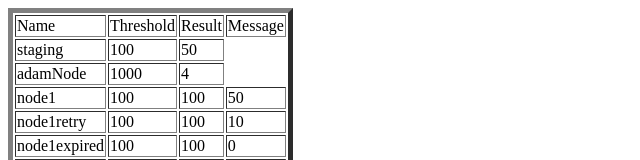
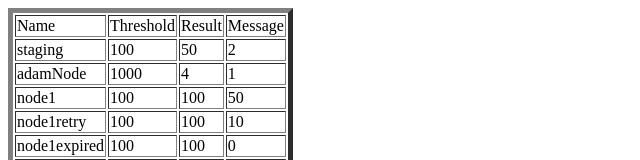
Before and after one commit to bworkspace/bworkspace.github.io, a plain HTML site: page Diagnostics.html in a window 1280 px wide. Shown: the top 160 px of the page, without its empty margins (0-640 px from the left). Drawn offline with Linux system fonts and the light colour scheme.

Commit message:
Update Diagnostics.html

```diff
--- a/Diagnostics.html
+++ b/Diagnostics.html
@@ -15,11 +15,13 @@
 					<td> staging </td>
 					<td> 100 </td>
 					<td> 50 </td>
+					<td> 2 </td>
 				</tr>
 				<tr>
 					<td> adamNode </td>
 					<td> 1000 </td>
 					<td> 4 </td>
+					<td> 1 </td>
 				</tr>
 				<tr>
 					<td> node1 </td>
```
